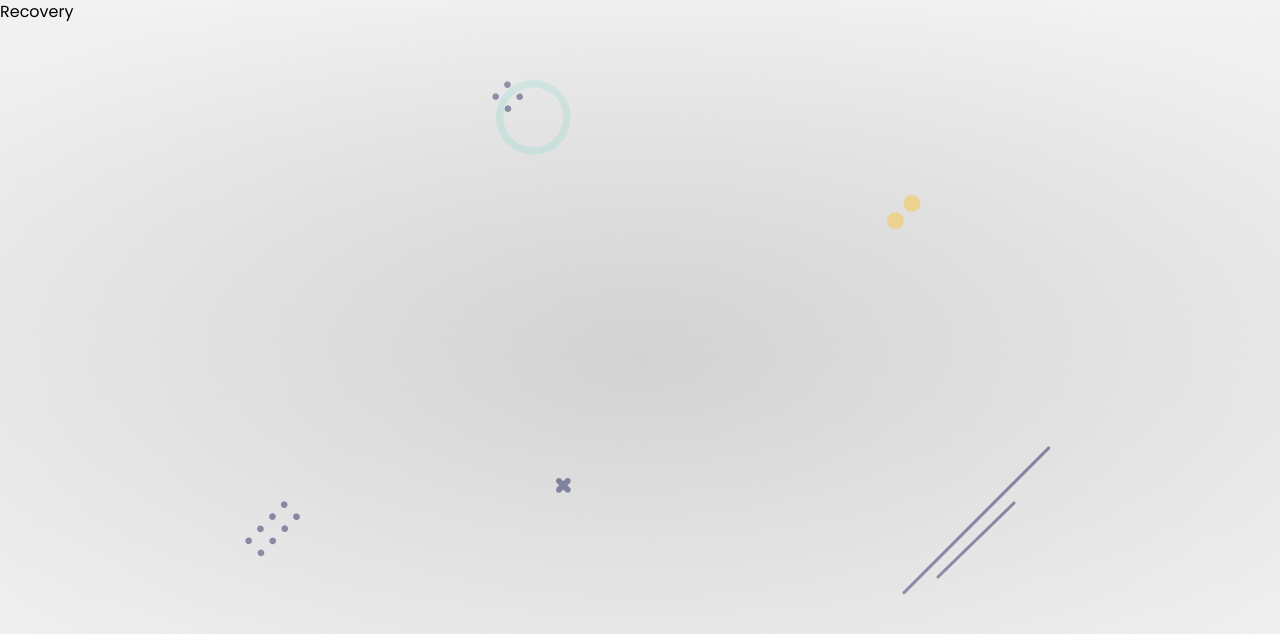
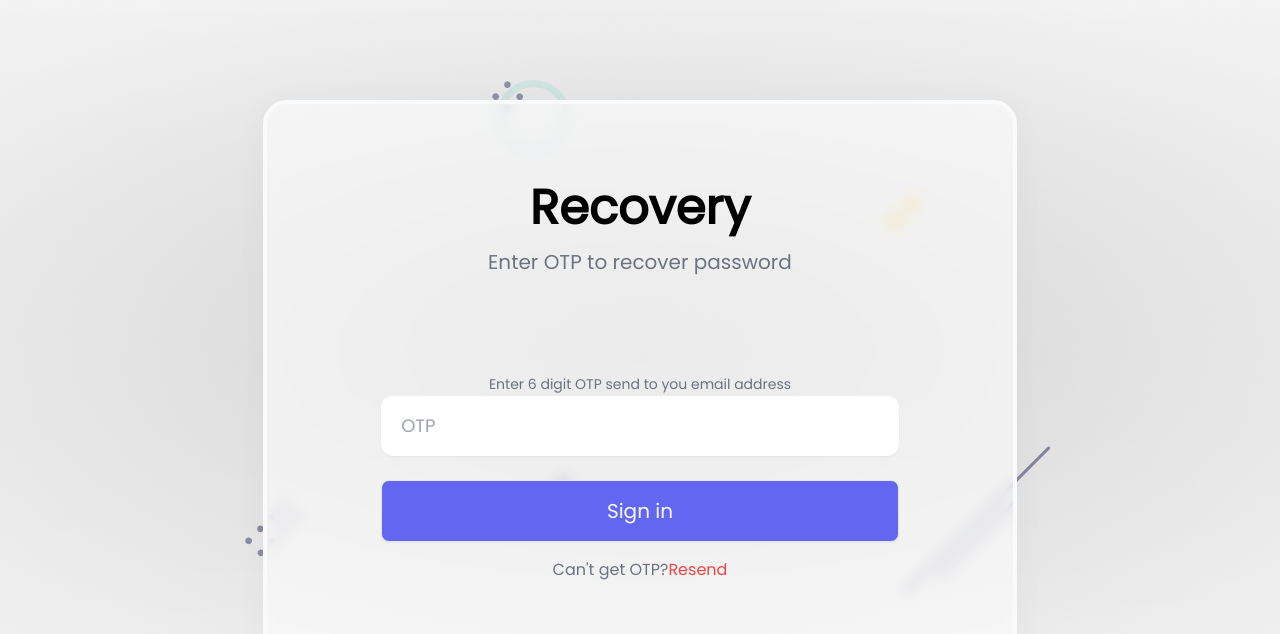
Before and after one commit to siimransiingh/advisoropedia, a React (Create React App) app in the folder client/: page /recovery in a window 1280 px wide. Shown: the top 634 px of the page. Built offline with nearby package versions, Linux system fonts and the light colour scheme.

Commit message:
reset ui

```diff
--- a/client/src/components/Password.js
+++ b/client/src/components/Password.js
@@ -1,9 +1,54 @@
 import React from 'react'
+import { Link } from 'react-router-dom'
+import avatar from '../assets/profile.png';
+import styles from '../styles/Username.module.css';
+import { useFormik } from 'formik';
+import { Toaster } from 'react-hot-toast';
+import { passwordValidate } from '../helper/validate';
 
-const Password = () => {
+export default function Password() {
+  const formik = useFormik({
+    initialValues:{
+      password:'admin123@'
+    },
+    validate: passwordValidate,
+    validateOnBlur: false,
+    validateOnChange: false,
+    onSubmit: async values => {
+      console.log(values)
+    }
+  })
   return (
-    <div>Password</div>
+    <div className="container mx-auto">
+      <Toaster position='top-center' reverseOrder={false}></Toaster>
+      <div className='flex justify-center items-center h-screen'>
+        <div className={styles.glass}>
+
+          <div className="title flex flex-col items-center">
+            <h4 className='text-5xl font-bold'>Hello Again!</h4>
+            <span className='py-4 text-xl w-2/3 text-center text-gray-500'>
+              Explore More by connecting with us.
+            </span>
+          </div>
+
+          <form className='py-1' onSubmit={formik.handleSubmit}>
+              <div className='profile flex justify-center py-4'>
+                  <img src={avatar} className={styles.profile_img} alt="avatar" />
+              </div>
+
+              <div className="textbox flex flex-col items-center gap-6">
+                  <input {...formik.getFieldProps('password')} className={styles.textbox} type="text" placeholder='Password' />
+                  <button className={styles.btn} type='submit'>Sign in</button>
+              </div>
+
+              <div className="text-center py-4">
+                <span className='text-gray-500'>Forgot Password?<Link className='text-red-500' to="/recovery"> Recover Now</Link></span>
+              </div>
+
+          </form>
+
+        </div>
+      </div>
+    </div>
   )
 }
-
-export default Password
--- a/client/src/components/Recovery.js
+++ b/client/src/components/Recovery.js
@@ -1,9 +1,58 @@
 import React from 'react'
+import { Link } from 'react-router-dom'
+import avatar from '../assets/profile.png';
+import styles from '../styles/Username.module.css';
+import { useFormik } from 'formik';
+import { Toaster } from 'react-hot-toast';
+import { passwordValidate } from '../helper/validate';
 
-const Recovery = () => {
+export default function Recovery() {
+  const formik = useFormik({
+    initialValues:{
+      password:'admin123@'
+    },
+    validate: passwordValidate,
+    validateOnBlur: false,
+    validateOnChange: false,
+    onSubmit: async values => {
+      console.log(values)
+    }
+  })
   return (
-    <div>Recovery</div>
+    <div className="container mx-auto">
+      <Toaster position='top-center' reverseOrder={false}></Toaster>
+      <div className='flex justify-center items-center h-screen'>
+        <div className={styles.glass}>
+
+          <div className="title flex flex-col items-center">
+            <h4 className='text-5xl font-bold'>Recovery</h4>
+            <span className='py-4 text-xl w-2/3 text-center text-gray-500'>
+             Enter OTP to recover password
+            </span>
+          </div>
+
+          <form className='pt-20' onSubmit={formik.handleSubmit}>
+
+
+              <div className="textbox flex flex-col items-center gap-6">
+                <div className="input text-center">
+                <span className='py-4 text-sm text-left text-gray-500'>
+                  Enter 6 digit OTP send to you email address
+                </span>
+                  <input className={styles.textbox} type="text" placeholder='OTP' />
+                </div>
+
+                  <button className={styles.btn} type='submit'>Sign in</button>
+              </div>
+
+              <div className="text-center py-4">
+                <span className='text-gray-500'>Can't get OTP?<button className='text-red-500' to="/recovery"> Resend</button></span>
+              </div>
+
+          </form>
+
+        </div>
+      </div>
+    </div>
   )
 }
-
-export default Recovery
--- a/client/src/components/Reset.js
+++ b/client/src/components/Reset.js
@@ -1,9 +1,51 @@
 import React from 'react'
+import { Link } from 'react-router-dom'
+import avatar from '../assets/profile.png';
+import styles from '../styles/Username.module.css';
+import { useFormik } from 'formik';
+import { Toaster } from 'react-hot-toast';
+import { resetPasswordValidate } from '../helper/validate';
 
-const Reset = () => {
+export default function Reset() {
+  const formik = useFormik({
+    initialValues:{
+      password:'',
+      confirm_pwd:''
+    },
+    validate: resetPasswordValidate,
+    validateOnBlur: false,
+    validateOnChange: false,
+    onSubmit: async values => {
+      console.log(values)
+    }
+  })
   return (
-    <div>Reset</div>
+    <div className="container mx-auto">
+      <Toaster position='top-center' reverseOrder={false}></Toaster>
+      <div className='flex justify-center items-center h-screen'>
+        <div className={styles.glass} style={{height:"70%"}}>
+
+          <div className="title flex flex-col items-center">
+            <h4 className='text-5xl font-bold'>Reset</h4>
+            <span className='py-4 text-xl w-2/3 text-center text-gray-500'>
+              Enter new password
+            </span>
+          </div>
+
+          <form className='pt-20' onSubmit={formik.handleSubmit}>
+
+              <div className="textbox flex flex-col items-center gap-6">
+                  <input {...formik.getFieldProps('password')} className={styles.textbox} type="text" placeholder='New Password' />
+                  <input {...formik.getFieldProps('confirm_pwd')} className={styles.textbox} type="text" placeholder='Repeat Password' />
+                  <button className={styles.btn} type='submit'>Reset Password</button>
+              </div>
+
+
+
+          </form>
+
+        </div>
+      </div>
+    </div>
   )
 }
-
-export default Reset
--- a/client/src/helper/validate.js
+++ b/client/src/helper/validate.js
@@ -1,19 +1,53 @@
 import toast from 'react-hot-toast'
 
+
+// validate reset
+
+export async function resetPasswordValidate(values) {
+    const errors = passwordVerify({}, values)
+    if(values.password !== values.confirm_pwd){
+        errors.exist = toast.error("Password do not match")
+    }
+    return errors;
+}
+
+
 // validate login username
-export async function usernameValidate(values){
+export async function usernameValidate(values) {
     const errors = usernameVerify({}, values);
 
     return errors;
 }
 
+//  validate password
+
+function passwordVerify(errors = {}, values) {
+    /* eslint-disable no-useless-escape */
+    const specialChars = /[`!@#$%^&*()_+\-=\[\]{};':"\\|,.<>\/?~]/;
+
+    if (!values.password) {
+        errors.password = toast.error("Password Required...!");
+    } else if (values.password.includes(" ")) {
+        errors.password = toast.error("Wrong Password...!");
+    } else if (values.password.length < 4) {
+        errors.password = toast.error("Password must be more than 4 characters long");
+    } else if (!specialChars.test(values.password)) {
+        errors.password = toast.error("Password must have special character");
+    }
+
+    return errors;
+}
+
+export async function passwordValidate(values) {
+    const errors = passwordVerify({}, values)
+    return errors;
+}
 
 // validate user name
-
-function usernameVerify(error ={}, values){
-    if(!values.username){
+function usernameVerify(error = {}, values) {
+    if (!values.username) {
         error.username = toast.error("Username required")
-    } else if (values.username.includes("")){
+    } else if (values.username.includes("")) {
         error.username = toast.error("invalid username")
     }
     return error;
```
